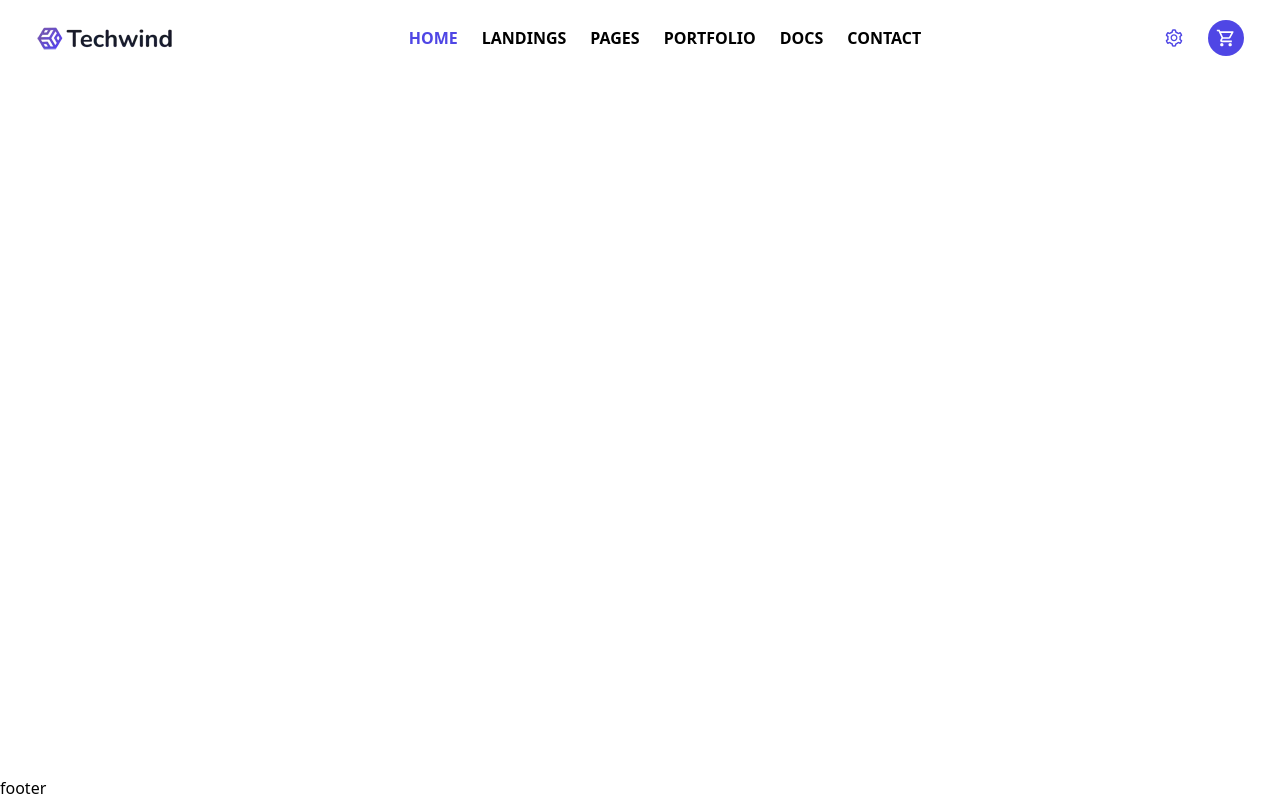
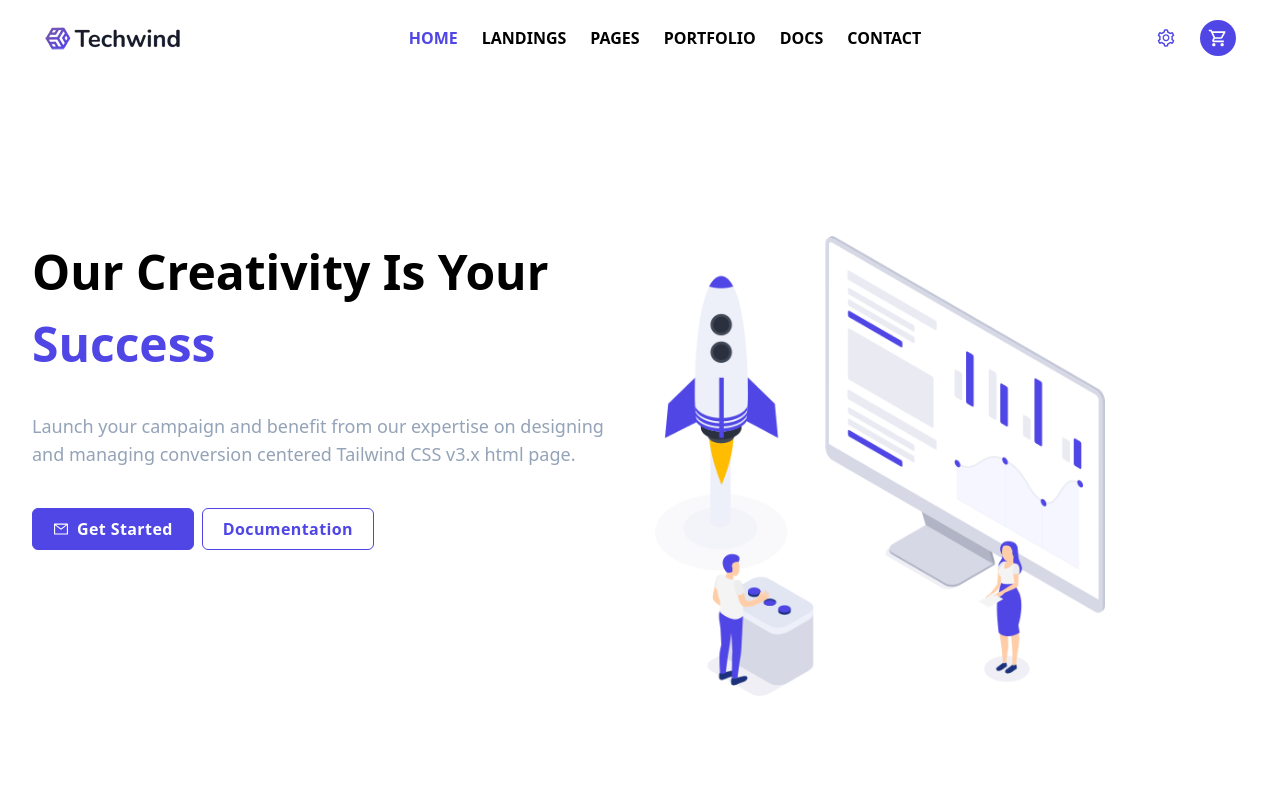
Before and after one commit to sranik28/Techwind-1, a React (Vite) app: page / in a window 1280 px wide. Shown: the top 800 px of the page. Built offline with nearby package versions, Linux system fonts and the light colour scheme.

Commit message:
Your Success added

```diff
--- a/src/components/home/HomePage.jsx
+++ b/src/components/home/HomePage.jsx
@@ -1,9 +1,10 @@
 import React from 'react';
+import Success from './Success';
 
 const HomePage = () => {
     return (
         <div>
-            <h1>this is home</h1>
+            <Success />
         </div>
     );
 };
--- /dev/null
+++ b/src/components/home/Success.jsx
@@ -0,0 +1,27 @@
+import React from 'react';
+import { AiOutlineMail } from 'react-icons/ai';
+import bannerImg from '../../assets/banner/Startup_SVG.png'
+
+const Success = () => {
+    return (
+        <div className='container my-40'>
+            <div className='grid gap-[30px] md:grid-cols-2'>
+                <div>
+                    <h2 className='mb-5 text-4xl font-semibold leading-normal text-black lg:leading-normal lg:text-5xl '>Our Creativity Is Your <span className='text-primary'>
+                        Success
+                    </span></h2>
+                    <p className='max-w-xl my-8 text-lg text-slate-400'>Launch your campaign and benefit from our expertise on designing and managing conversion centered Tailwind CSS v3.x html page.</p>
+                    <button className='inline-flex items-center px-5 py-2 mt-2 text-base font-semibold tracking-wide text-center text-white align-middle duration-500 border border-indigo-600 rounded-md hover:bg-indigo-700 hover:border-indigo-700 me-2 rb-zeplin-selected bg-primary '><span className='mr-2'>
+                        <AiOutlineMail />
+                    </span> Get Started</button>
+                    <button className='inline-flex items-center px-5 py-2 mt-2 text-base font-semibold tracking-wide text-center text-indigo-600 align-middle duration-500 bg-transparent border border-indigo-600 rounded-md hover:bg-primary hover:text-white'>Documentation</button>
+                </div>
+                <div>
+                    <img src={bannerImg} className='w-[450px] object-cover h-[100%]' alt="" />
+                </div>
+            </div>
+        </div>
+    );
+};
+
+export default Success;
--- a/src/index.css
+++ b/src/index.css
@@ -3,8 +3,11 @@
 @tailwind utilities;
 
 .container {
-    @apply max-w-[1240px] mx-auto px-1
+    @apply max-w-[1240px] mx-auto px-3
 }
+/* .container {
+    @apply max-w-[1536px] mx-auto pr-[13rem] pl-[13rem]
+} */
 .active{
     @apply text-primary
 }
--- a/src/routes/Router.jsx
+++ b/src/routes/Router.jsx
@@ -5,12 +5,17 @@ import Page from "../pages/Page";
 import Portfolio from "../pages/Portfolio";
 import Docs from "../pages/Docs";
 import Contact from "../pages/Contact";
+import HomePage from "../components/home/HomePage";
 
 const Router = createBrowserRouter([
     {
         path: "/",
         element: <Root />,
         children: [
+            {
+                path: "/",
+                element: <HomePage />
+            },
             {
                 path: "/landings",
                 element: <Landings />
--- a/src/share/Navbar.jsx
+++ b/src/share/Navbar.jsx
@@ -16,7 +16,7 @@ const Navbar = () => {
                     <Link to="/"><img className='object-cover ' src={logo} alt="" /></Link>
                     {/* <Link to='/'><h1 className='text-3xl font-bold'><span className='text-[#4c5696]'>Dream</span>Pic</h1></Link> */}
                 </div>
-                <ul className={`font-semibold flex items-center duration-300 flex-col py-5 px-5 md:p-0  bg-opacity-90 top-[13%]  md:bg-transparent w-full md:w-auto md:flex-row rounded-md   gap-6 absolute md:static z-50 ${toggle ? "top-0 left-0" : "-left-full duration-300"}`}
+                <ul className={`font-semibold flex items-center duration-300 flex-col py-5 px-5 md:p-0  bg-opacity-90 top-[13%] bg-white/80 md:bg-transparent w-full md:w-auto md:flex-row rounded-md   gap-6 absolute md:static z-50 ${toggle ? "top-0 left-0" : "-left-full duration-300"}`}
                 >
                     <li className='duration-500 hover:text-primary'>
                         <NavLink className={({ isActive }) => isActive ? "active" : ""} to="/">HOME</NavLink>
```
Also changed, not shown: src/assets/banner/Startup_SVG.png (added).
